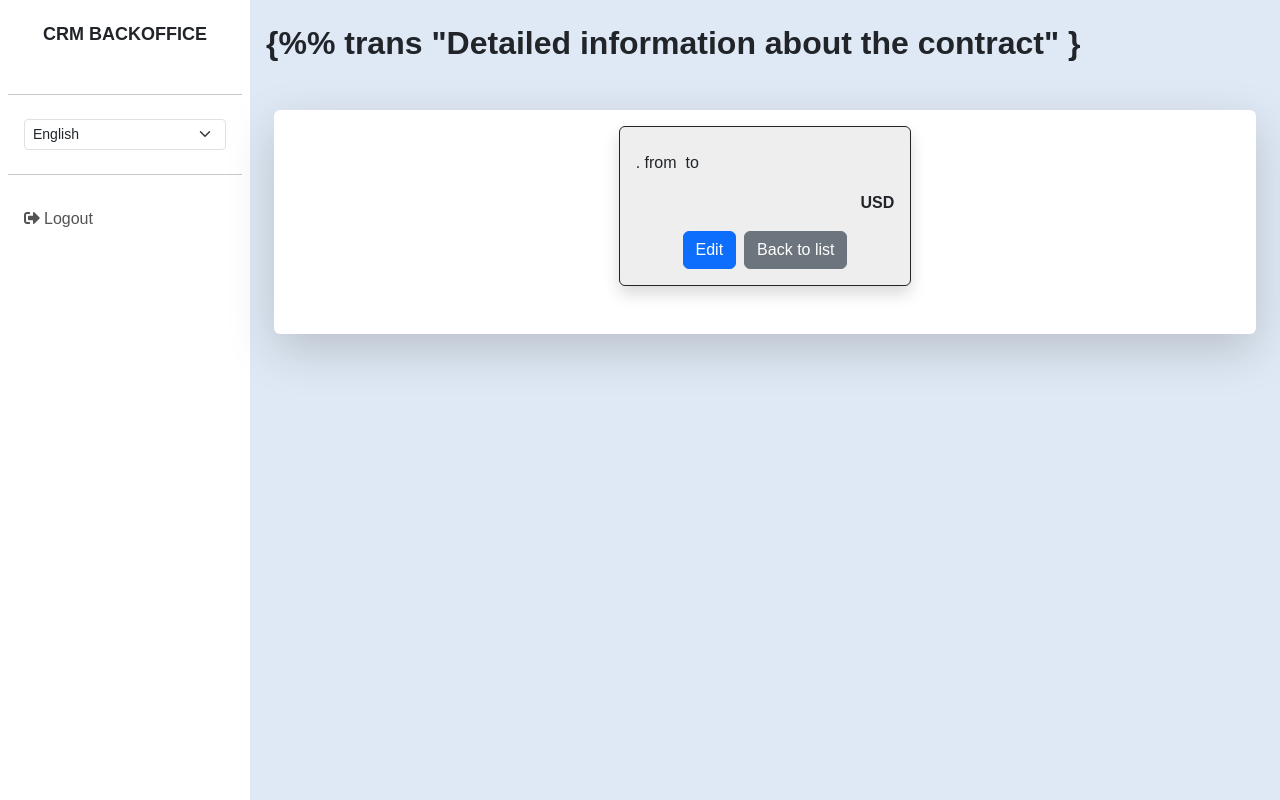
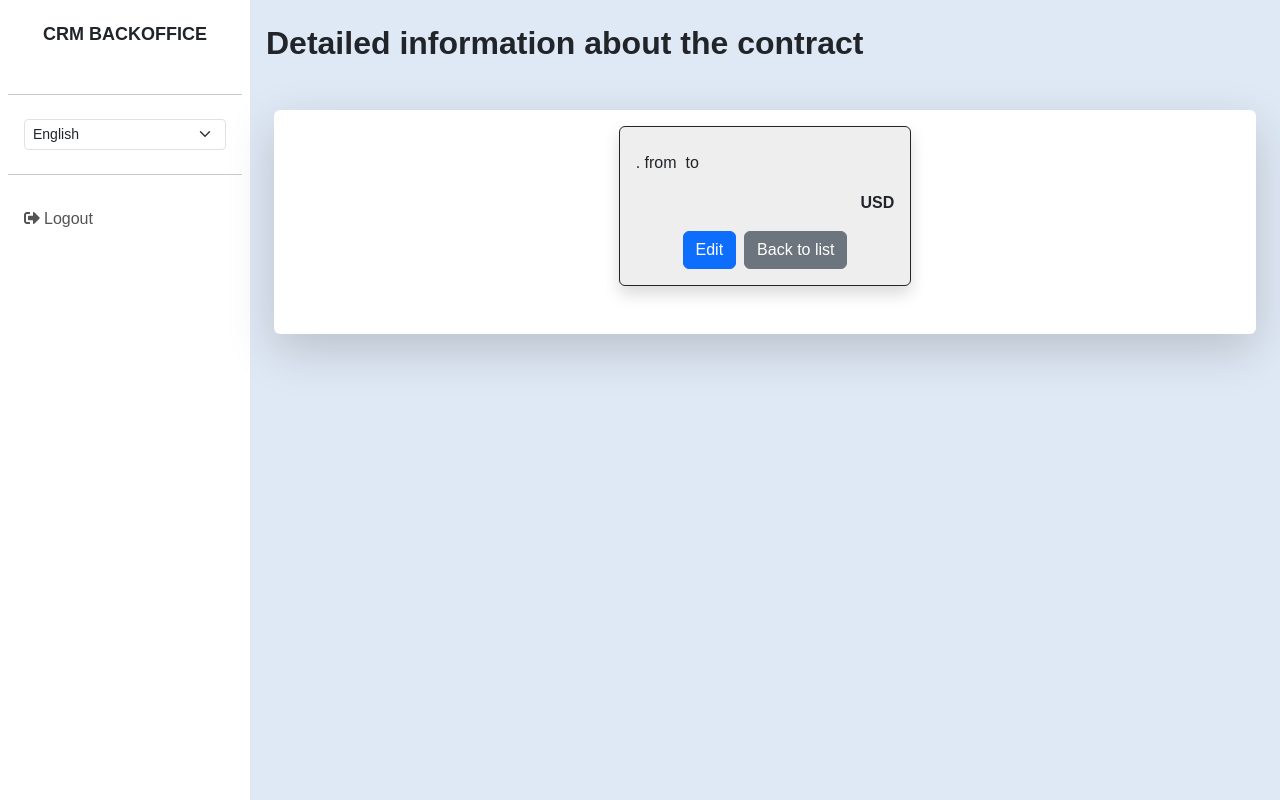
Before and after one commit to Maksim-Gubenin/CRM-system, a Django app: template contracts/templates/contracts/contracts-detail.html in a window 1280 px wide. Run offline with Django 5.2, Linux system fonts and the light colour scheme; the template is opened without the code that fills it, so the values that code supplies are empty.

Commit message:
feat(l10n): Added code localisation.
- Change i18n in contacts/contracts-detail.html;
- Add .po for contracts app;
- Add contracts localisation files path in settings.py.

```diff
--- a/config/settings.py
+++ b/config/settings.py
@@ -143,6 +143,7 @@
     os.path.join(BASE_DIR, "products", "locale"),
     os.path.join(BASE_DIR, "leads", "locale"),
     os.path.join(BASE_DIR, "advertisements", "locale"),
+    os.path.join(BASE_DIR, "advertisements", "locale"),
 ]
 
 TIME_ZONE = "UTC"
--- a/contracts/templates/contracts/contracts-detail.html
+++ b/contracts/templates/contracts/contracts-detail.html
@@ -2,7 +2,7 @@
 {% load i18n %}
 
 {% block content %}
-<h2 class="fw-bold">{%% trans "Detailed information about the contract" }</h2>
+<h2 class="fw-bold">{% trans "Detailed information about the contract" %}</h2>
 <div class="row bg-white px-3 py-3 mx-2 my-5 rounded pb-5 shadow-lg">
     <div class="col"></div>
     <div class="col">
```
Also changed, not shown: contracts/locale/en/LC_MESSAGES/django.po (added), contracts/locale/ru/LC_MESSAGES/django.po (added).
